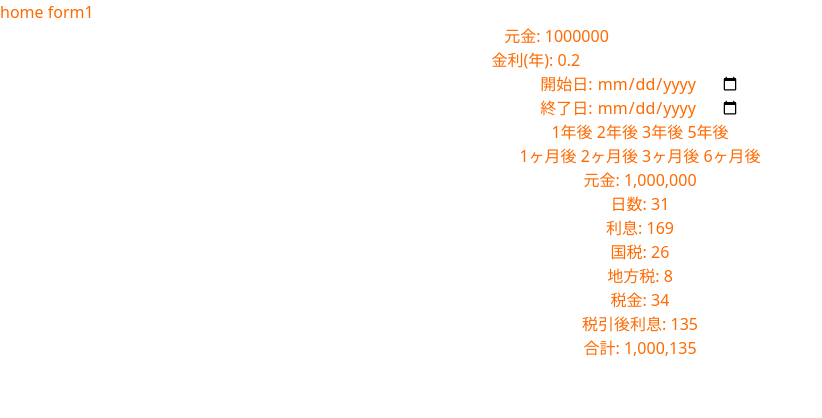
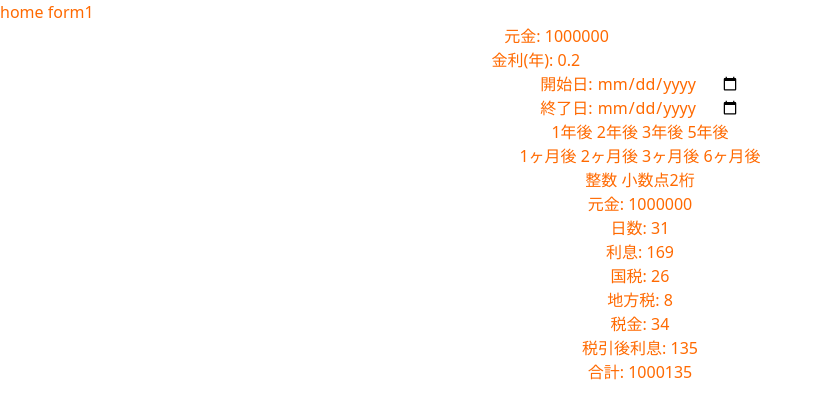
Before and after one commit to tateishi/svelte-interest, a SvelteKit app: page /form1 in a window 1280 px wide. Shown: the top 418 px of the page, without its empty margins (0-822 px from the left). Built offline with nearby package versions, Linux system fonts and the light colour scheme.

Commit message:
小数点以下２桁の計算に対応

```diff
--- a/src/routes/form1/+page.svelte
+++ b/src/routes/form1/+page.svelte
@@ -8,9 +8,11 @@
     let date_from: string = getToday();
     let date_to: string = yearsAfter(date_from);
 
+    let place:number = 0;
+
     $: interest = amount * rate * days / days_per_year / 100;
-    $: national_tax = Math.floor(interest * national_tax_rate / 100);
-    $: local_tax = Math.floor(interest * local_tax_rate / 100);
+    $: national_tax = floorToPlace(interest * national_tax_rate / 100, place);
+    $: local_tax = floorToPlace(interest * local_tax_rate / 100, place);
     $: total_tax = national_tax + local_tax;
     $: net_interest = interest - total_tax;
     $: total = Number(amount) + Number(net_interest);
@@ -53,6 +55,25 @@
     function setMonthsAfter(n: number) {
         date_to = monthsAfter(date_from, n);
     }
+
+    function floorToPlace(value:number, place: number = 0): number {
+        let p = Math.pow(10, place);
+        return Math.floor(value * p) / p;
+    }
+
+    function setPlaceToZero() {
+        place = 0;
+    }
+
+    function setPlaceToTwo() {
+        place = 2;
+    }
+
+    $: console.log(`小数点以下${place}桁`);
+
+    function formatNumber(value: number): string {
+        return floorToPlace(value, place).toFixed(place).toLocaleString();
+    }
 </script>
 
 <div class="text-center text-orange-500">
@@ -71,12 +92,14 @@
     <label for="date_to">終了日:</label>
     <input id="date_to" type="date" bind:value={date_to} />
 </div>
+
 <div class="text-center text-orange-500">
     <button on:click={()=>setYearsAfter(1)}>1年後</button>
     <button on:click={()=>setYearsAfter(2)}>2年後</button>
     <button on:click={()=>setYearsAfter(3)}>3年後</button>
     <button on:click={()=>setYearsAfter(5)}>5年後</button>
 </div>
+
 <div class="text-center text-orange-500">
     <button on:click={()=>setMonthsAfter(1)}>1ヶ月後</button>
     <button on:click={()=>setMonthsAfter(2)}>2ヶ月後</button>
@@ -85,8 +108,13 @@
 </div>
 
 <div class="text-center text-orange-500">
+    <button on:click={()=>setPlaceToZero()}>整数</button>
+    <button on:click={()=>setPlaceToTwo()}>小数点2桁</button>
+</div>
+
+<div class="text-center text-orange-500">
     <label for="gankin">元金:</label>
-    <output id="gankin">{amount.toLocaleString()}</output>
+    <output id="gankin">{formatNumber(amount)}</output>
 </div>
 <div class="text-center text-orange-500">
     <label for="days">日数:</label>
@@ -94,25 +122,25 @@
 </div>
 <div class="text-center text-orange-500">
     <label for="interest">利息:</label>
-    <output id="interest">{Math.floor(interest).toLocaleString()}</output>
+    <output id="interest">{formatNumber(interest)}</output>
 </div>
 <div class="text-center text-orange-500">
     <label for="national_tax">国税:</label>
-    <output id="national_tax">{national_tax.toLocaleString()}</output>
+    <output id="national_tax">{formatNumber(national_tax)}</output>
 </div>
 <div class="text-center text-orange-500">
     <label for="local_tax">地方税:</label>
-    <output id="local_tax">{local_tax.toLocaleString()}</output>
+    <output id="local_tax">{formatNumber(local_tax)}</output>
 </div>
 <div class="text-center text-orange-500">
     <label for="total_tax">税金:</label>
-    <output id="total_tax">{total_tax.toLocaleString()}</output>
+    <output id="total_tax">{formatNumber(total_tax)}</output>
 </div>
 <div class="text-center text-orange-500">
     <label for="net_interest">税引後利息:</label>
-    <output id="net_interest">{Math.floor(net_interest).toLocaleString()}</output>
+    <output id="net_interest">{formatNumber(net_interest)}</output>
 </div>
 <div class="text-center text-orange-500">
     <label for="total">合計:</label>
-    <output id="total">{Math.floor(total).toLocaleString()}</output>
+    <output id="total">{formatNumber(total)}</output>
 </div>
```
